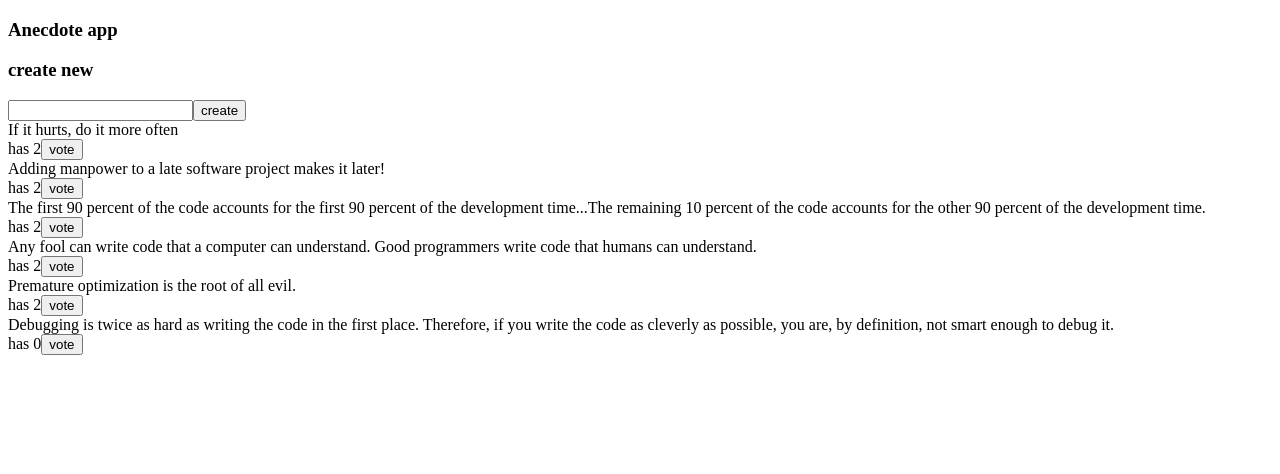
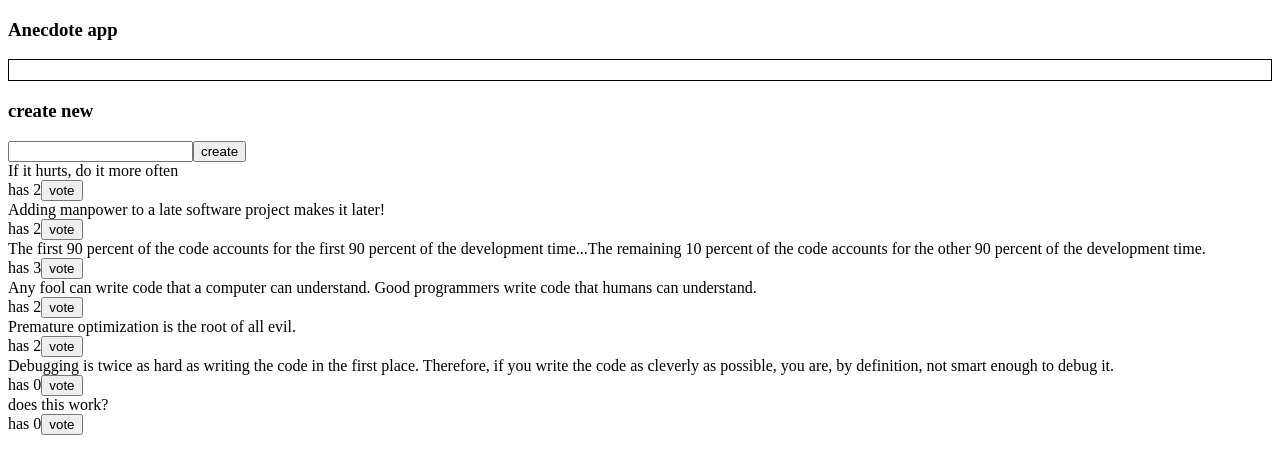
Before and after one commit to 0xdacted/FSO_part6, a React (Create React App) app in the folder query-anecdotes/: page / in a window 1280 px wide. Shown: the top 474 px of the page. Built offline with nearby package versions, Linux system fonts and the light colour scheme; data requests are answered from the project's data file.

Commit message:
Added notification message to anecdote creation

```diff
--- a/query-anecdotes/db.json
+++ b/query-anecdotes/db.json
@@ -13,7 +13,7 @@
     {
       "content": "The first 90 percent of the code accounts for the first 90 percent of the development time...The remaining 10 percent of the code accounts for the other 90 percent of the development time.",
       "id": "69581",
-      "votes": 2
+      "votes": 3
     },
     {
       "content": "Any fool can write code that a computer can understand. Good programmers write code that humans can understand.",
@@ -29,6 +29,11 @@
       "content": "Debugging is twice as hard as writing the code in the first place. Therefore, if you write the code as cleverly as possible, you are, by definition, not smart enough to debug it.",
       "id": "98312",
       "votes": 0
+    },
+    {
+      "content": "does this work?",
+      "votes": 0,
+      "id": "H4rE6mw"
     }
   ]
 }
--- a/query-anecdotes/src/App.js
+++ b/query-anecdotes/src/App.js
@@ -4,6 +4,7 @@ import { useQuery, useQueryClient, useMutation} from 'react-query'
 import { getAnecdotes, updateAnecdote } from './requests'
 
 const App = () => {
+
   const queryClient = useQueryClient()
 
   const updateAnecdoteMutation = useMutation(updateAnecdote, {
@@ -41,9 +42,7 @@ const App = () => {
 
   return (
     <div>
-
       <h3>Anecdote app</h3>
-
       <Notification />
       <AnecdoteForm />
       {anecdotes.map(anecdote =>
--- a/query-anecdotes/src/NotificationContext.js
+++ b/query-anecdotes/src/NotificationContext.js
@@ -1,6 +1,6 @@
-import { createContext, useEffect, useReducer } from 'react';
+import { createContext, useEffect, useReducer, useContext } from 'react';
 
-const notificationReducer = (state, action) => {
+export const notificationReducer = (state, action) => {
   switch(action.type) {
     case 'SHOW_NOTIFICATION':
       return {
@@ -16,6 +16,8 @@ const notificationReducer = (state, action) => {
       return state;
   }
 }
+
+const NotificationContext = createContext();
 
 
 export const NotificationContextProvider = (props) => {
@@ -37,6 +39,14 @@ export const NotificationContextProvider = (props) => {
   )
 }
 
-const NotificationContext = createContext();
+export const useNotificationValue = () => {
+  const notificationAndDispatch = useContext(NotificationContext)
+  return notificationAndDispatch[0]
+}
+
+export const useNotificationDispatch = () => {
+  const notificationAndDispatch = useContext(NotificationContext)
+  return notificationAndDispatch[1]
+}
 
 export default NotificationContext;
--- a/query-anecdotes/src/components/AnecdoteForm.js
+++ b/query-anecdotes/src/components/AnecdoteForm.js
@@ -1,14 +1,19 @@
 import { useMutation, useQueryClient } from "react-query"
 import { createAnecdote } from "../requests"
+import { useNotificationDispatch } from "../NotificationContext"
 
 
 const AnecdoteForm = () => {
+  const dispatch = useNotificationDispatch()
   const queryClient = useQueryClient()
   const newAnecdoteMutation = useMutation(createAnecdote, {
     onSuccess: (newAnecdote) => {
       const anecdotes = queryClient.getQueryData('anecdotes')
       queryClient.setQueryData('anecdotes', anecdotes.concat(newAnecdote))
+      dispatch({ type: 'SHOW_NOTIFICATION',
+                 payload: `Added ${newAnecdote.content}` })
     }
+
   })
 
   const onCreate = (event) => {
--- a/query-anecdotes/src/components/Notification.js
+++ b/query-anecdotes/src/components/Notification.js
@@ -1,4 +1,9 @@
+import { useNotificationValue } from '../NotificationContext'
+
 const Notification = () => {
+  const state = useNotificationValue()
+  const { message, show } = state
+
   const style = {
     border: 'solid',
     padding: 10,
@@ -6,11 +11,10 @@ const Notification = () => {
     marginBottom: 5
   }
 
-  if (true) return null
 
   return (
     <div style={style}>
-
+      {message}
     </div>
   )
 }
--- a/query-anecdotes/src/index.js
+++ b/query-anecdotes/src/index.js
@@ -2,11 +2,15 @@ import React from 'react'
 import ReactDOM from 'react-dom/client'
 import { QueryClient, QueryClientProvider } from 'react-query'
 import App from './App'
+import { NotificationContextProvider } from './NotificationContext'
 
 const queryClient = new QueryClient()
 
+
 ReactDOM.createRoot(document.getElementById('root')).render(
-  <QueryClientProvider client={queryClient}>
-  <App />
-  </QueryClientProvider>
+  <NotificationContextProvider>
+    <QueryClientProvider client ={queryClient}>
+      <App />
+    </QueryClientProvider>
+  </NotificationContextProvider>
 )
```
